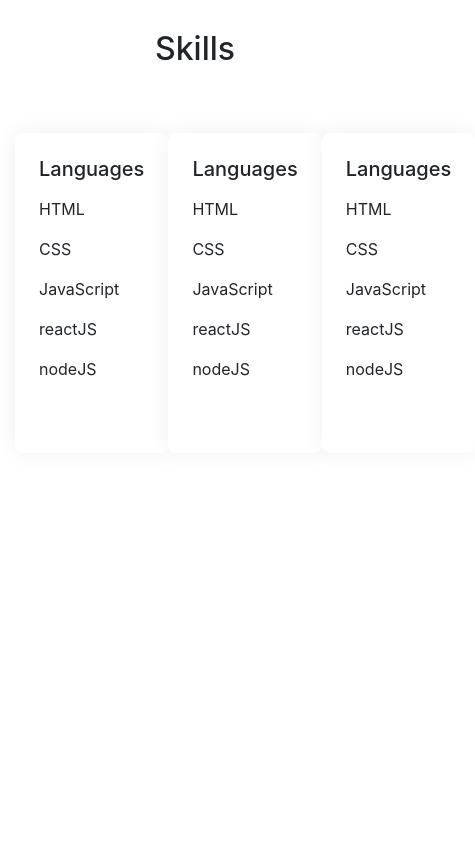
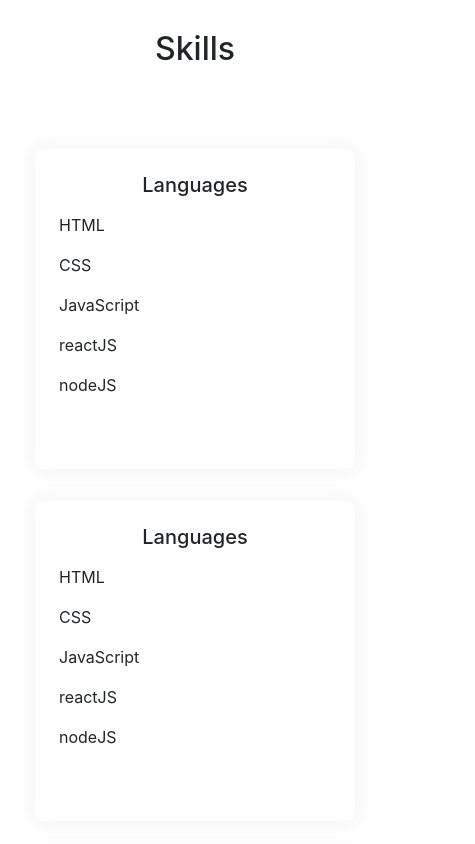
Before and after one commit to karthiknmenon/CSI-Portfolio, a plain HTML site: page index.html in a window 390 px wide. Shown: the part 1360-2204 px from the top of the page, 475 px wide, since content can reach past the window. Before the commit the page ends 1881 px from the top, so only its background shows below. Drawn offline with nearby package versions, Linux system fonts and the light colour scheme.

Commit message:
make skills section responsive

```diff
--- a/style.css
+++ b/style.css
@@ -46,3 +46,30 @@ hr {
   transition: all 0.3s ease-in-out;
   transform: translateY(-0.8rem);
 }
+
+@media (min-width: 768px) and (max-width: 1024px) {
+
+  .skills-card-row {
+    flex-wrap: wrap;
+  }
+
+  .skills-card {
+    margin: 2rem auto;
+  }
+
+}
+
+
+
+@media (max-width: 767px) {
+  .skills-card-row {
+    flex-direction: column;
+    justify-content: space-between;
+    align-items: space-between;
+    margin-top: 4rem;
+  }
+
+  .skills-card {
+    margin: 1rem auto;
+  }
+}
```
